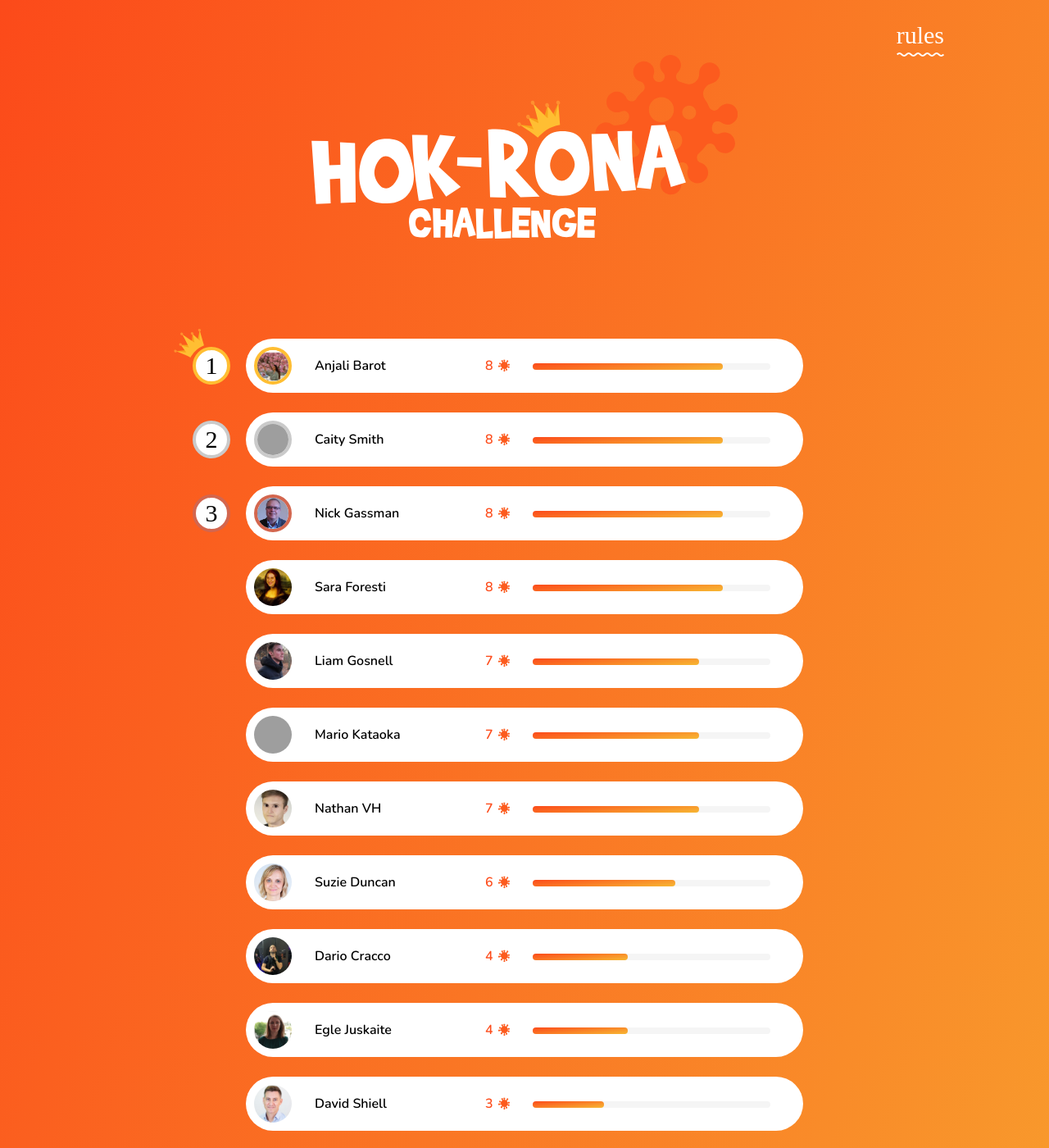
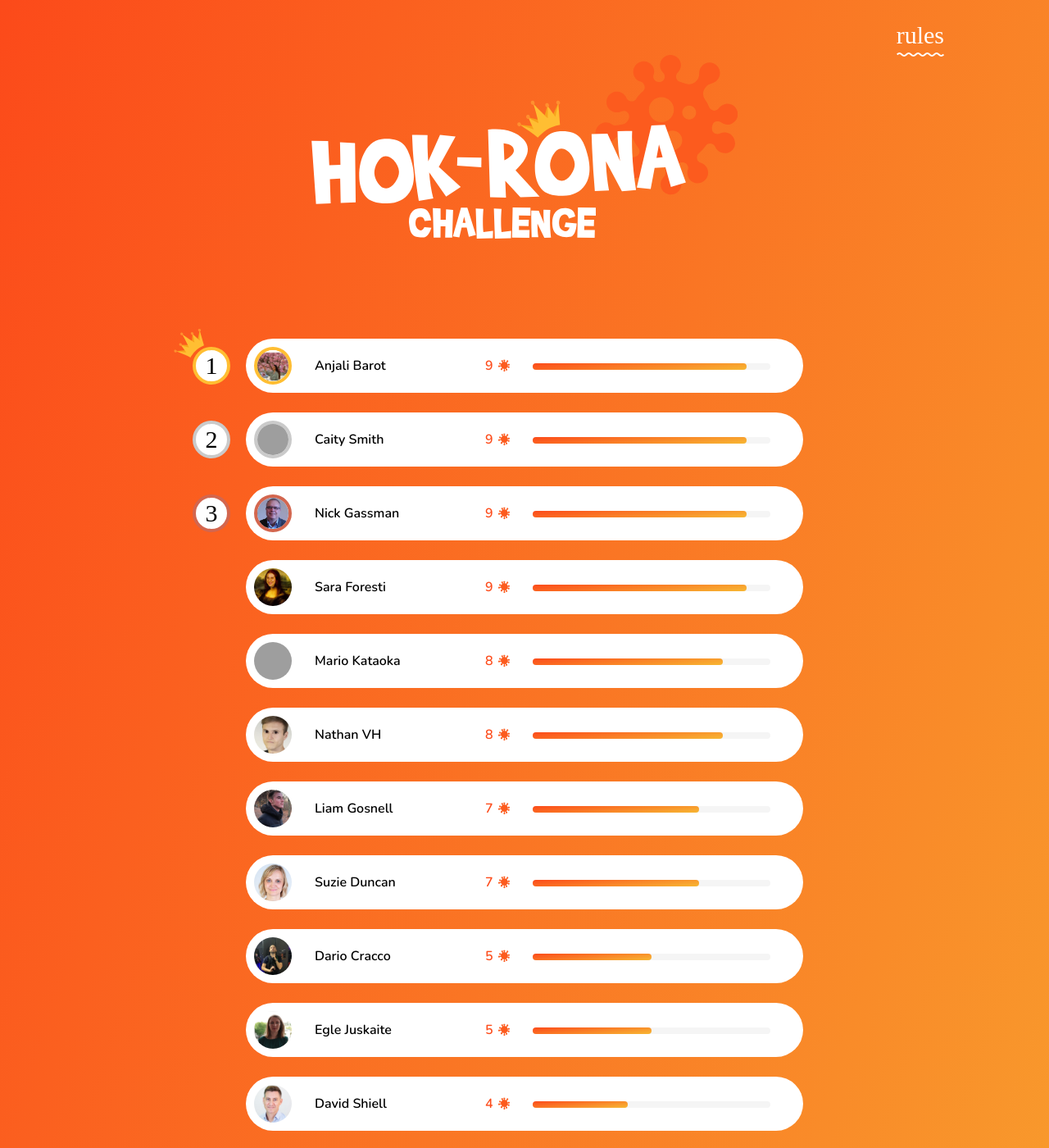
Before and after one commit to LiamGosnell/hokrona.github.io, a Jekyll site: the page built from index.html, in a window 1280 px wide and 1400 px high. Shown: the whole window at 82% size. Built offline with Jekyll 4.4.1, drawn with Linux system fonts in a browser that asks for light colours; some web fonts are replaced; some of the changed text lies outside the part shown; grey boxes are pictures that could not be loaded.

Commit message:
leaderboard updates

```diff
--- a/_config.yml
+++ b/_config.yml
@@ -33,64 +33,64 @@ navigation:
 leaderboard:
   people:
     - name: Anjali Barot
-      score: 8
+      score: 9
       image: ../assets/img/people/ab-image.png
     - name: Caity Smith
-      score: 8
+      score: 9
       image: ../assets/img/people/cs-image.png
     - name: Nick Gassman
-      score: 8
+      score: 9
       image: ../assets/img/people/ng-image.png
     - name: Sara Foresti
+      score: 9
+      image: ../assets/img/people/sf-image.png
+    - name: Mario Kataoka
       score: 8
-      image: ../assets/img/people/sf-image.png
+      image: ../assets/img/people/mk-image.png
+    - name: Nathan VH
+      score: 8
+      image: ../assets/img/people/nvh-image.png
     - name: Liam Gosnell
       score: 7
       image: ../assets/img/people/lg-image.png
-    - name: Mario Kataoka
+    - name: Suzie Duncan
       score: 7
-      image: ../assets/img/people/mk-image.png
-    - name: Nathan VH
-      score: 7
-      image: ../assets/img/people/nvh-image.png
-    - name: Suzie Duncan
-      score: 6
       image: ../assets/img/people/sd-image.png
     - name: Dario Cracco
-      score: 4
+      score: 5
       image: ../assets/img/people/dc-image.png
     - name: Egle Juskaite
-      score: 4
+      score: 5
       image: ../assets/img/people/ej-image.png
     - name: David Shiell
-      score: 3
+      score: 4
       image: ../assets/img/people/ds-image.png
     - name: Joel Mounsey
-      score: 3
+      score: 4
       image: ../assets/img/people/jm-image.png
     - name: Katie Bloor
+      score: 4
+      image: ../assets/img/people/kb-image.png
+    - name: Tom Painter
+      score: 4
+      image: ../assets/img/people/tp-image.png
+    - name: Alex Toplis
       score: 3
-      image: ../assets/img/people/kb-image.png
+      image: ../assets/img/people/at-image.png
     - name: Matt Robins
       score: 3
       image: ../assets/img/people/mr-image.png
+    - name: Osh Rice
+      score: 3
+      image: ../assets/img/people/or-image.png
     - name: Tom Gale
       score: 3
       image: ../assets/img/people/tg-image.png
-    - name: Tom Painter
-      score: 3
-      image: ../assets/img/people/tp-image.png
-    - name: Alex Toplis
-      score: 2
-      image: ../assets/img/people/at-image.png
-    - name: Osh Rice
-      score: 2
-      image: ../assets/img/people/or-image.png
     - name: Danny Ma
       score: 1
       image: ../assets/img/people/dma-image.png
     - name: Dan Jordan
-      score: 0
+      score: 1
       image: ../assets/img/people/dj-image.png
     - name: Liam Howell
       score: 0
```
Also changed, not shown: 2 other files.
